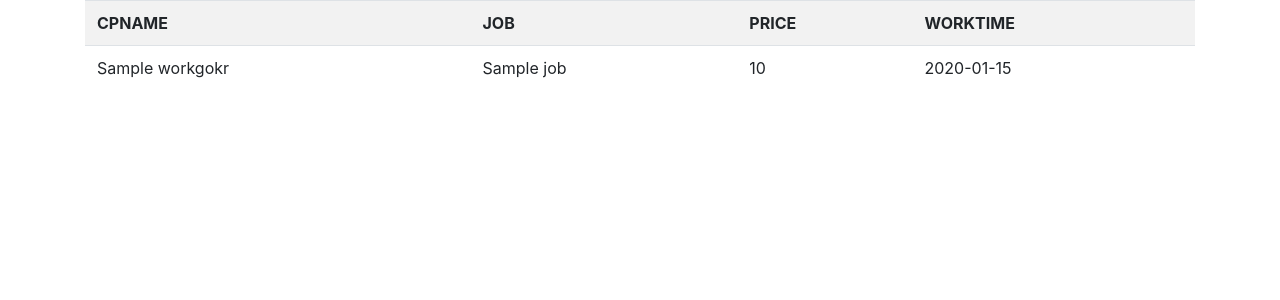
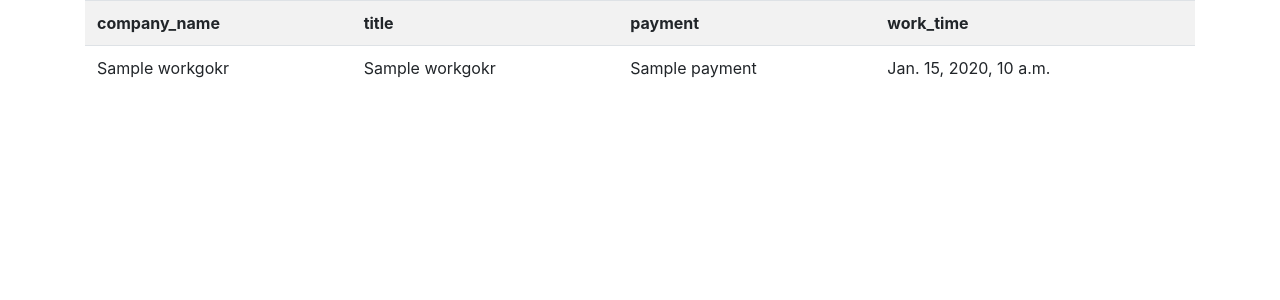
Before and after one commit to lapass50025/project, a Django app: page /board/listjob/ in a window 1280 px wide. Shown: the top 300 px of the page. Run offline with Django 3.2, Linux system fonts and the light colour scheme; tables that the repository leaves empty hold one stand-in row (values such as "Sample post"); a database or web service that is not in the repository returns one stand-in record (values such as "Sample title"); some libraries are stand-ins or nearby versions.

Commit message:
modified column - mongodb column modified

```diff
--- a/board/views.py
+++ b/board/views.py
@@ -30,10 +30,10 @@ def listjob(request):
     client = MongoClient('mongodb://127.0.0.1:27017/')
 
     # DB 선택하기
-    mydb = client.mydb
+    db = client['testdb']
 
     # WORKGOKR 테이블 얻기
-    result = list(mydb.WORKGOKR.find({}))
+    result = list(db['workgokr'].find({}))
     data['page_obj'] = result
 
     return render(request, 'board/listjob.html', context=data)
--- a/templates/board/listjob.html
+++ b/templates/board/listjob.html
@@ -6,16 +6,16 @@
 <body>
 <div class="container">
 <table class="table table-striped">
-    <tr> <th>CPNAME</th>
-    <th>JOB</th>
-    <th>PRICE</th>
-    <th>WORKTIME</th>
+    <tr> <th>company_name</th>
+    <th>title</th>
+    <th>payment</th>
+    <th>work_time</th>
     {% for row in page_obj.0 %}
     <tr>
-    <td>{{row.CPNAME}}</td>
-    <td>{{row.JOB}}</td>
-    <td>{{row.PRICE}}</td>
-    <td>{{row.WORKTIME}}</td>
+    <td>{{row.company_name}}</td>
+    <td>{{row.title}}</td>
+    <td>{{row.payment}}</td>
+    <td>{{row.work_time}}</td>
 
     </tr>
     {% endfor %}
```
Also changed, not shown: db/workgokr.py (+9 -9 lines).
